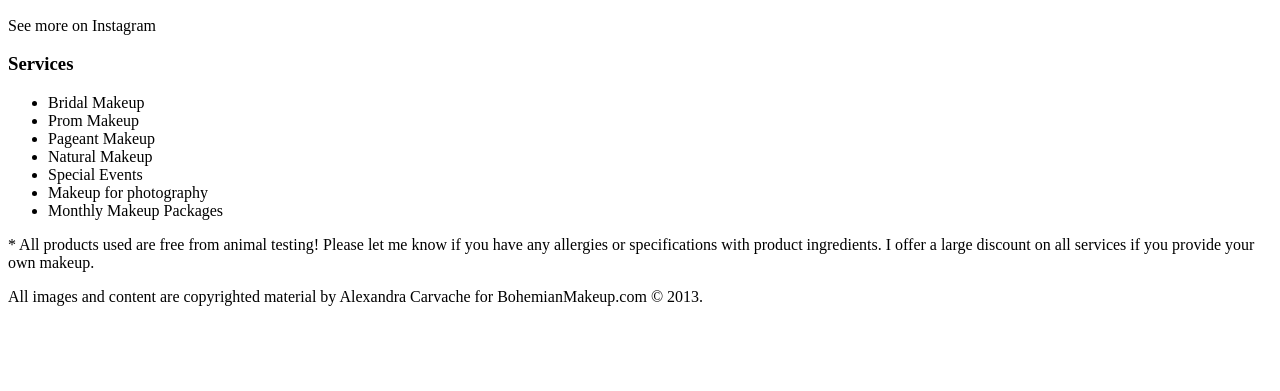
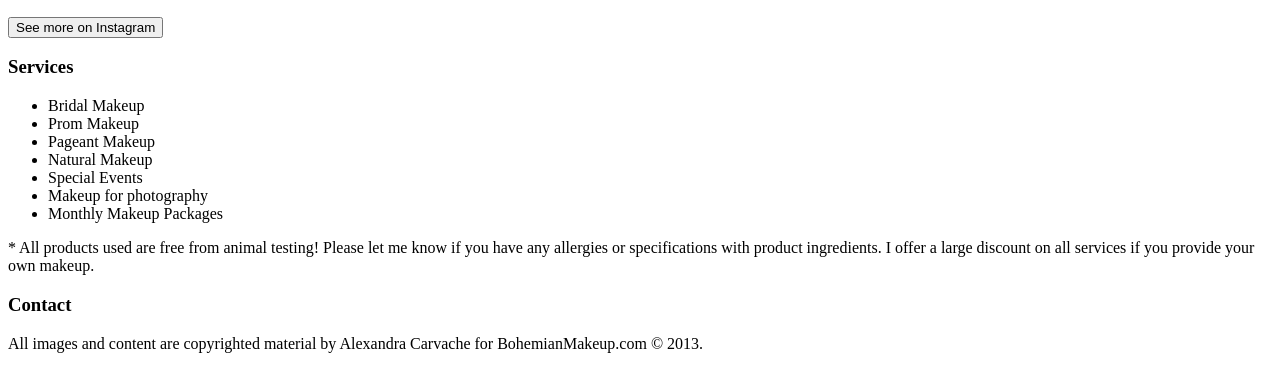
Before and after one commit to carvache/alexandra_week1, a plain HTML site: page index.html in a window 1280 px wide. Shown: the part 383-774 px from the top of the page. Drawn offline with Linux system fonts and the light colour scheme.

Commit message:
Button for Instagram

```diff
--- a/index.html
+++ b/index.html
@@ -41,7 +41,7 @@
 		    <li><img src="/images/gal3.jpg"></img></li>
 		    <li><img src="/images/gal4.jpg"></img></li>
 	    </ul>
-	See more on Instagram
+        <button type="button" href="http://instagram.com/alexandracarvache">See more on Instagram</button>
 </section>
 
 <section>
@@ -61,6 +61,7 @@
 
 <section>
     <a name="contact">
+    <h3>Contact</h3>
 </section>
 
 <footer>
```
